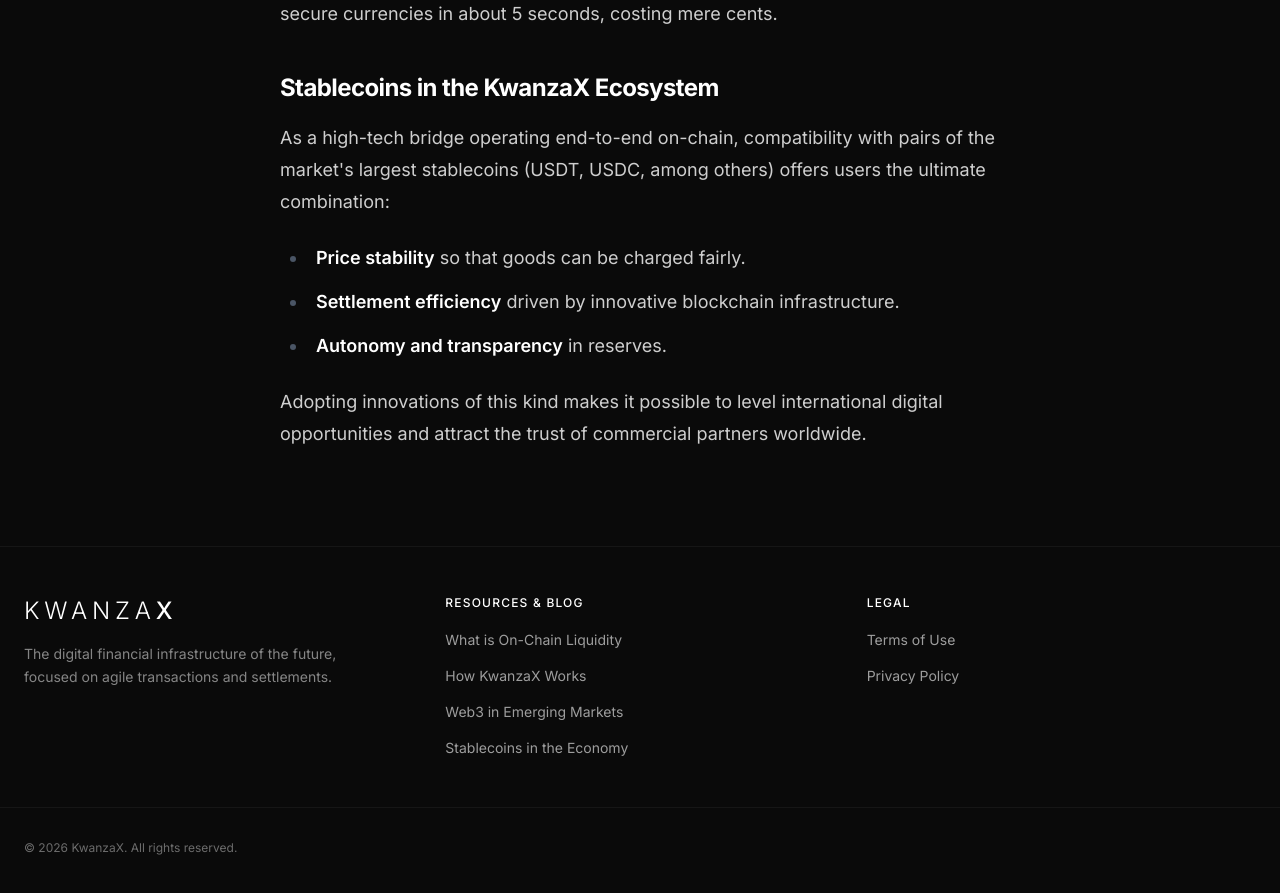
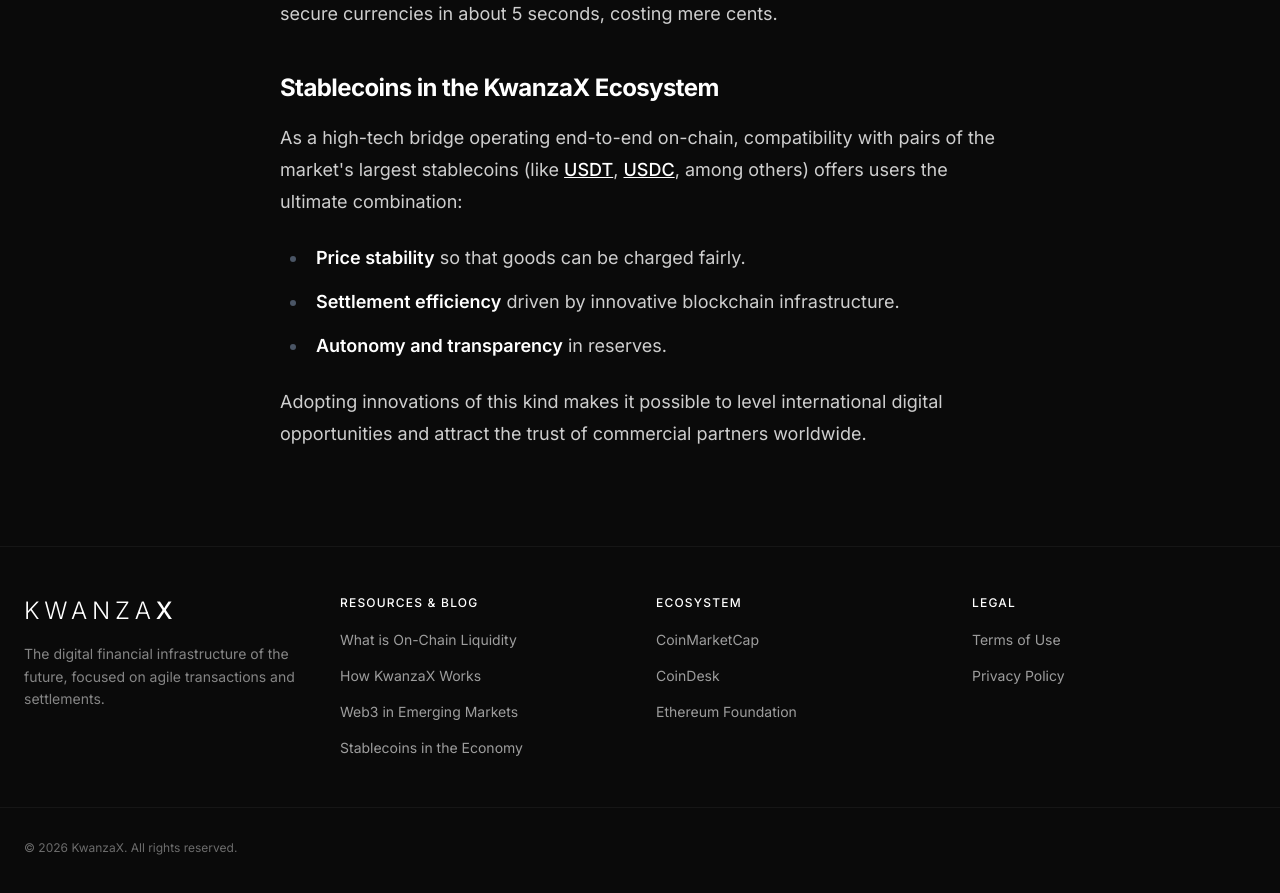
Before and after one commit to ildefonso90/KwanzaX, a React (Vite) app: page /blog/stablecoins-in-the-economy in a window 1280 px wide. Shown: the part 960-1853 px from the top of the page. Built offline with nearby package versions, Linux system fonts and the light colour scheme.

Commit message:
feat: update footer layout and add outbound links
Expand the footer grid for improved responsiveness and add external resource links to blog content to provide better user context.

```diff
--- a/src/components/Footer.tsx
+++ b/src/components/Footer.tsx
@@ -3,8 +3,8 @@
 export function Footer() {
   return (
     <footer className="w-full border-t border-white/5 bg-[#0A0A0A] py-12">
-      <div className="mx-auto max-w-7xl px-6 grid grid-cols-1 md:grid-cols-3 gap-8">
-        <div>
+      <div className="mx-auto max-w-7xl px-6 grid grid-cols-1 sm:grid-cols-2 md:grid-cols-4 gap-8">
+        <div className="sm:col-span-2 md:col-span-1">
           <span className="font-sans font-light text-2xl tracking-[0.2em] text-white uppercase block mb-4">
             Kwanza<span className="font-medium">X</span>
           </span>
@@ -40,6 +40,27 @@
         </div>
 
         <div>
+          <h4 className="text-white font-medium uppercase tracking-widest text-xs mb-4">Ecosystem</h4>
+          <ul className="space-y-3">
+            <li>
+              <a href="https://coinmarketcap.com/" target="_blank" rel="noopener noreferrer" className="text-sm text-white/60 hover:text-white transition-colors">
+                CoinMarketCap
+              </a>
+            </li>
+            <li>
+              <a href="https://www.coindesk.com/" target="_blank" rel="noopener noreferrer" className="text-sm text-white/60 hover:text-white transition-colors">
+                CoinDesk
+              </a>
+            </li>
+            <li>
+              <a href="https://ethereum.org/" target="_blank" rel="noopener noreferrer" className="text-sm text-white/60 hover:text-white transition-colors">
+                Ethereum Foundation
+              </a>
+            </li>
+          </ul>
+        </div>
+
+        <div>
           <h4 className="text-white font-medium uppercase tracking-widest text-xs mb-4">Legal</h4>
           <ul className="space-y-3">
             <li>
--- a/src/pages/blog/StablecoinsEconomy.tsx
+++ b/src/pages/blog/StablecoinsEconomy.tsx
@@ -27,7 +27,7 @@
       <h3>Stablecoins in the KwanzaX Ecosystem</h3>
       <p>
         As a high-tech bridge operating end-to-end on-chain, compatibility
-        with pairs of the market's largest stablecoins (USDT, USDC, among others) offers users
+        with pairs of the market's largest stablecoins (like <a href="https://tether.to/" target="_blank" rel="noopener noreferrer">USDT</a>, <a href="https://www.circle.com/en/usdc" target="_blank" rel="noopener noreferrer">USDC</a>, among others) offers users
         the ultimate combination:
       </p>
 
--- a/src/pages/blog/Web3EmergingMarkets.tsx
+++ b/src/pages/blog/Web3EmergingMarkets.tsx
@@ -22,7 +22,7 @@
         For developers, entrepreneurs, and businesses in developing regions, integrating with the world through classic methods
         often hits high compliance friction and restrictive operating fees. Web3 equalizes this.
         A programmer anywhere can deploy financial solutions whose results compete directly in the international
-        market without going through expensive gateways.
+        market without going through expensive gateways. This trend of accelerated adoption in emerging markets has been consistently highlighted in industry reports by organizations like <a href="https://www.chainalysis.com/blog/2023-global-crypto-adoption-index/" target="_blank" rel="noopener noreferrer">Chainalysis</a>.
       </p>
 
       <h3>Initiatives and Community</h3>
--- a/src/pages/blog/WhatIsOnChainLiquidity.tsx
+++ b/src/pages/blog/WhatIsOnChainLiquidity.tsx
@@ -14,7 +14,7 @@
         On-chain liquidity represents one of the greatest innovations brought by decentralized finance (DeFi).
         Unlike the traditional model, where banks and institutional market makers provide the necessary liquidity
         for markets to function, in the blockchain environment this liquidity is provided by the users themselves in
-        the form of smart contracts, called <strong>Automated Market Makers (AMMs)</strong>.
+        the form of smart contracts, called <a href="https://www.coindesk.com/learn/what-is-an-automated-market-maker/" target="_blank" rel="noopener noreferrer"><strong>Automated Market Makers (AMMs)</strong></a>.
       </p>
 
       <h3>How Does Liquidity Work?</h3>
```
